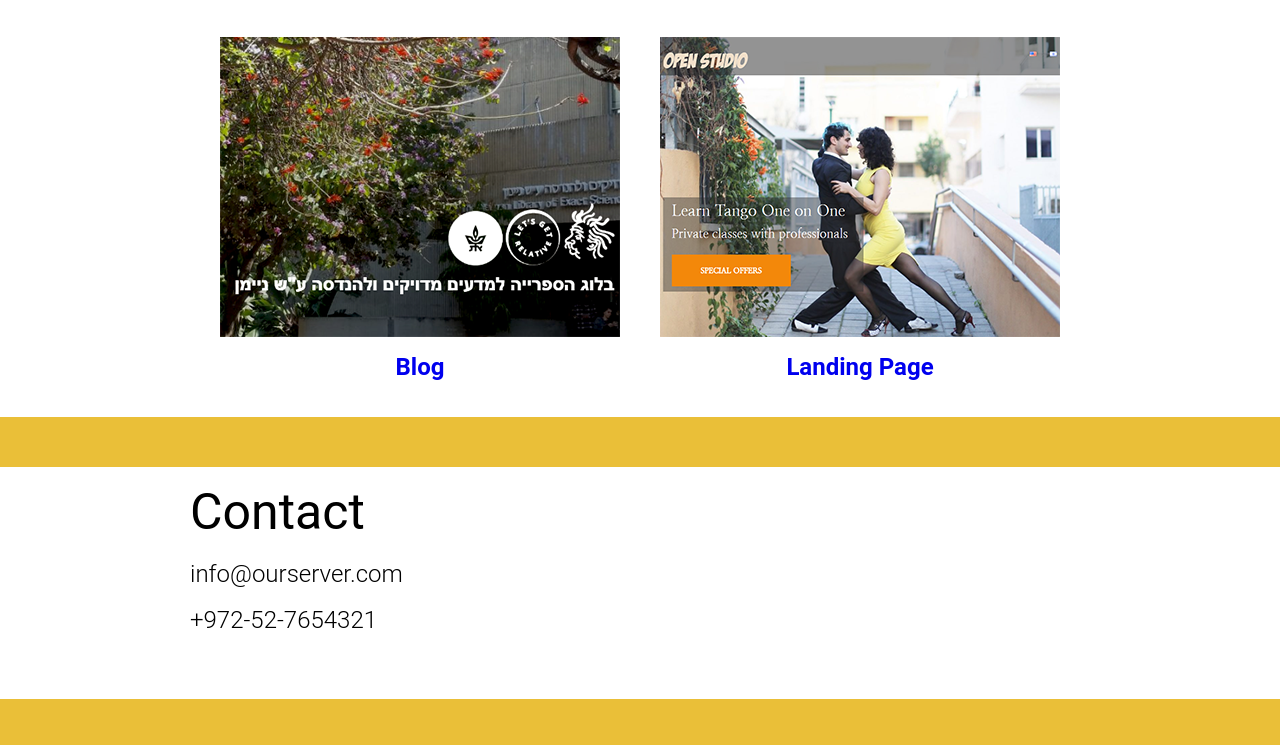
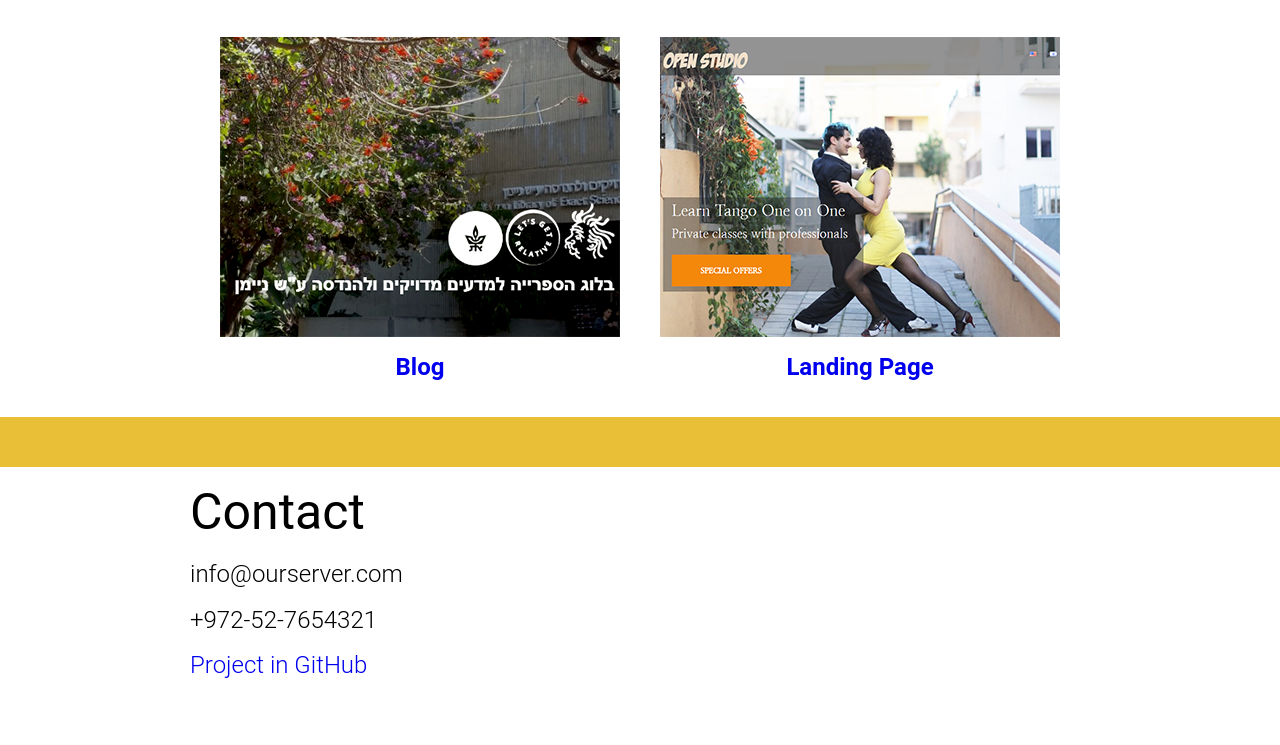
Before and after one commit to nzitser-codes/OnePage-Site, a plain HTML site: page index.html in a window 1280 px wide. Shown: the part 1234-1979 px from the top of the page. Before the commit the page ends 1933 px from the top, so only its background shows below. Drawn offline with Linux system fonts and the light colour scheme.

Commit message:
Update index.html

```diff
--- a/index.html
+++ b/index.html
@@ -85,7 +85,8 @@
         <h3 class="sub">Contact</h3>
         <p class="text">
         info@ourserver.com<br>
-        +972-52-7654321
+        +972-52-7654321<br>
+        <a target="_blank" href="https://github.com/nzitser-codes/nzitser-codes.github.io">Project in GitHub</a>
         </p>
       </div>
       </section>
```
